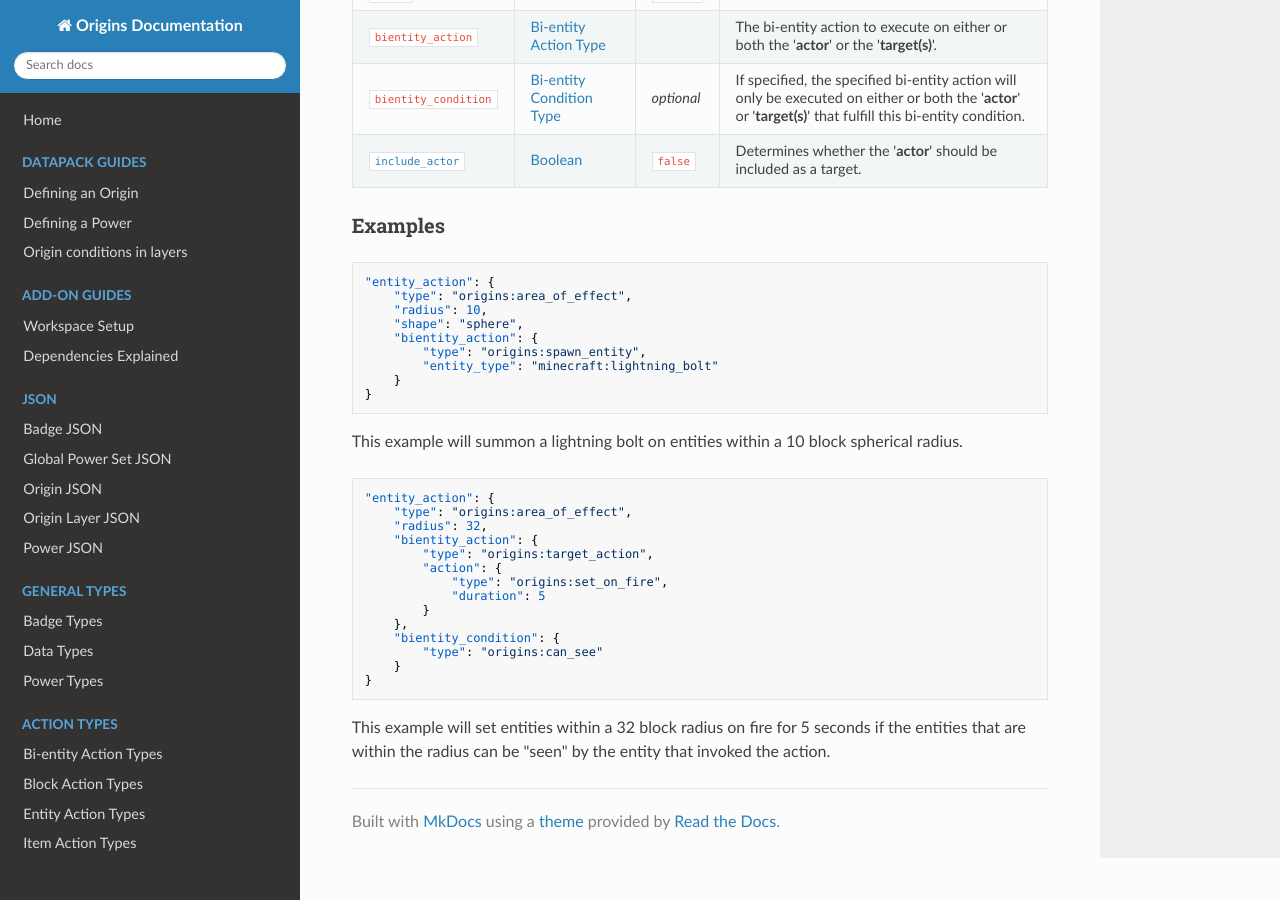
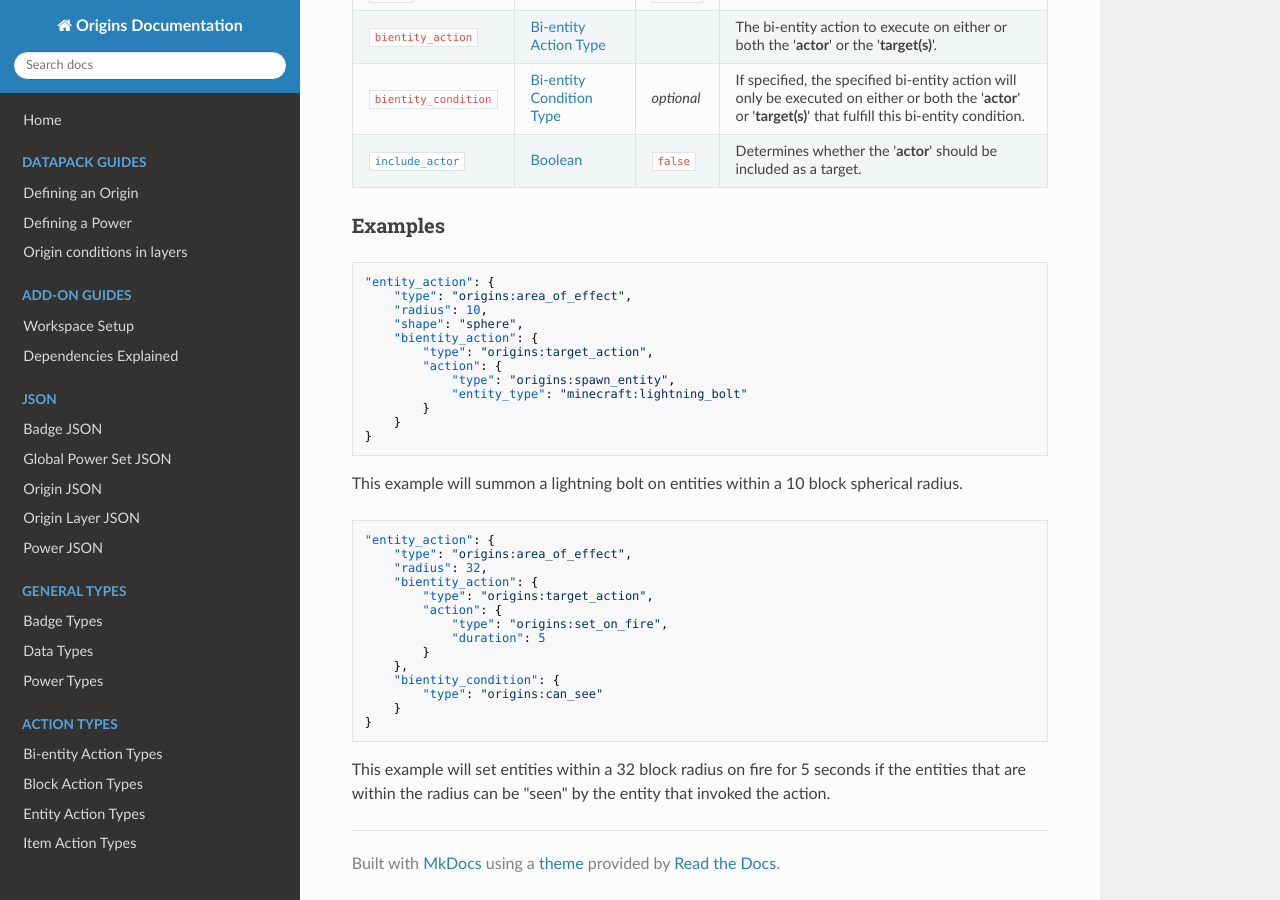
Before and after one commit to apace100/origins-docs, an MkDocs documentation site: the page built from docs/types/entity_action_types/area_of_effect.md, in a window 1280 px wide and 900 px high, scrolled down 575 px. Built offline with MkDocs 1.6.1, drawn with Linux system fonts in a browser that asks for light colours; nearby versions of some CDN libraries.

Commit message:
Update area_of_effect.md
Just a simple example fix

````diff
--- a/docs/types/entity_action_types/area_of_effect.md
+++ b/docs/types/entity_action_types/area_of_effect.md
@@ -36,8 +36,11 @@ Field | Type | Default | Description
     "radius": 10,
     "shape": "sphere",
     "bientity_action": {
-        "type": "origins:spawn_entity",
-        "entity_type": "minecraft:lightning_bolt"
+        "type": "origins:target_action",
+        "action": {
+            "type": "origins:spawn_entity",
+            "entity_type": "minecraft:lightning_bolt"
+        }
     }
 }
 ```
````
